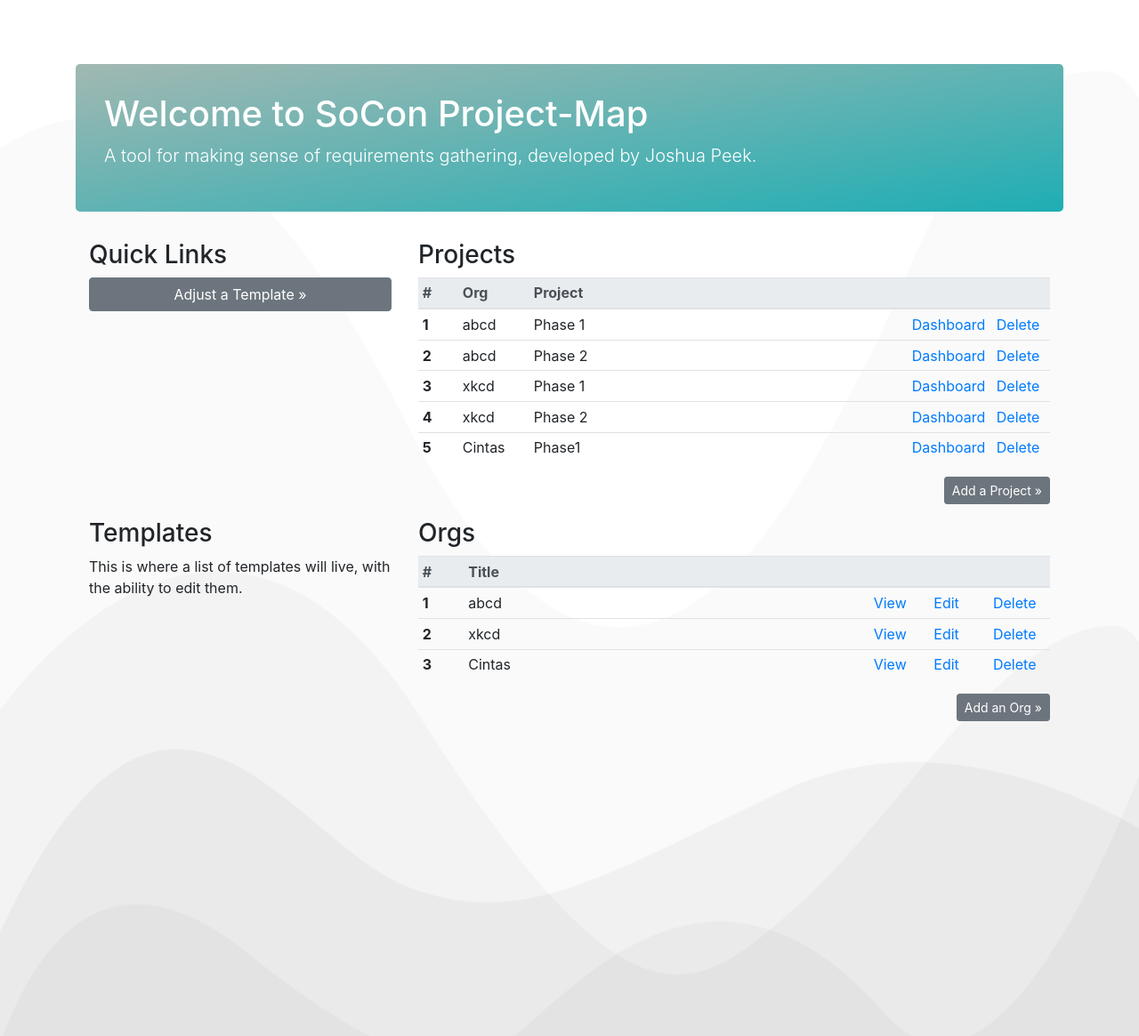
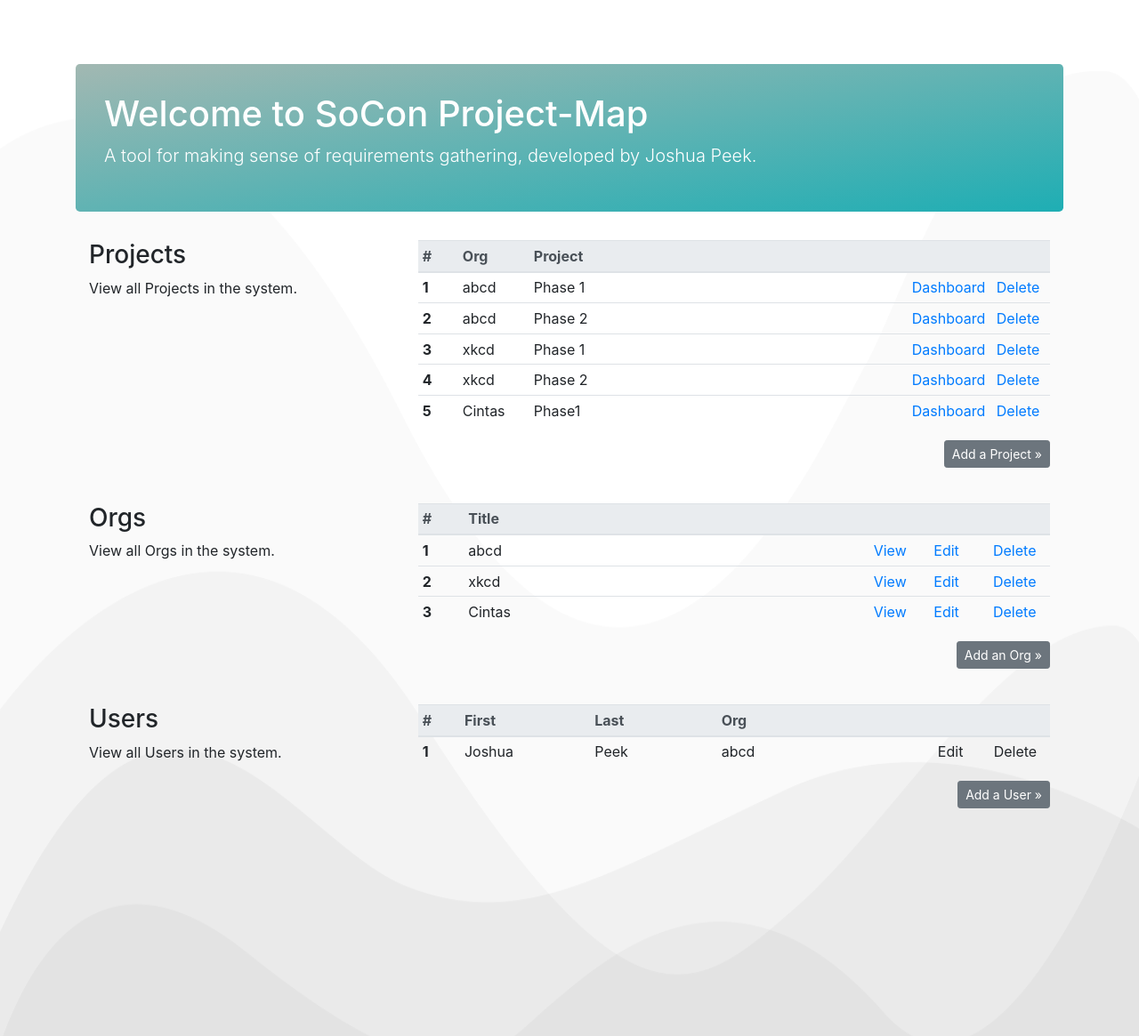
Before and after one commit to joshuapeek/project-map-tool, a Flask app: page / in a window 1280 px wide. Shown: the top 1165 px of the page at 89% size. Run offline with Flask 2, Linux system fonts and the light colour scheme; some libraries are stand-ins or nearby versions.

Commit message:
+ user read table on main.html; working aligned to new, defined MVP

```diff
--- a/app.py
+++ b/app.py
@@ -2,7 +2,7 @@ from flask import Flask, render_template, request, redirect
 from flask import url_for, flash, jsonify
 from sqlalchemy import create_engine, and_
 from sqlalchemy.orm import sessionmaker
-from database_setup import Org, Project, Role, Screen, Function, Functgroup, Base
+from database_setup import Org, Project, Role, Screen, Function, Functgroup, Action, Story, Section, Element, roleScreen, roleSection, storyScreen, user, userProject, userOrg, super, Base
 from sqlalchemy.pool import StaticPool
 from flask import session as login_session
 import random
@@ -40,8 +40,10 @@ session = DBSession()
 def mainPage():
     allorgs = session.query(Org).all()
     allprojects = session.query(Project).all()
+    userOrgs = session.query(userOrg).all()
     return render_template('main.html', allorgs=allorgs,
-                            allprojects=allprojects)
+                            allprojects=allprojects,
+                            userOrgs=userOrgs)
 
 
 # query specified org object & all project objects associated with org
--- a/templates/main.html
+++ b/templates/main.html
@@ -20,19 +20,19 @@
 
       <div class="container">
         <!-- Example row of columns -->
-        <div class="row">
+        <div class="row mb-4">
           <div class="col-md-4">
-            <h3>Quick Links</h3>
+            <h3>Projects</h3>
+            View all Projects in the system.
             <!--<p><button type="button" class="btn btn-secondary btn-block" data-toggle="modal" data-target="#add-org">Add an Org &raquo;</button></p>
             <p><button type="button" class="btn btn-secondary btn-block" data-toggle="modal" data-target="#add-project">Add a Project &raquo;</button></p>
             <form action="#">-->
-              <p><button type="button" class="btn btn-secondary btn-block">Adjust a Template &raquo;</button></p>
-            </form>
+              <!--<p><button type="button" class="btn btn-secondary btn-block">Adjust a Template &raquo;</button></p>-->
+            <!--</form>-->
             <!--<p><button type="button" class="btn btn-secondary btn-block" data-toggle="modal" data-target="#org-select">Adjust Orgs &raquo;</button></p>-->
             <!--<p><button type="button" class="btn btn-secondary btn-block" data-toggle="modal" data-target="#project-select">Adjust Projects &raquo;</button></p>-->
           </div>
           <div class="col-md-8">
-            <h3>Projects</h3>
               <table class="table table-responsive table-sm table-hover" width="100%">
                 <thead class="thead-light">
                   <tr>
@@ -61,13 +61,13 @@
           </div>
         </div>
 
-        <div class="row">
+        <!-- Orgs Row -->
+        <div class="row mb-4">
           <div class="col-md-4">
-            <h3>Templates</h3>
-              <p>This is where a list of templates will live, with the ability to edit them.</p>
+            <h3>Orgs</h3>
+              <p>View all Orgs in the system.</p>
           </div>
           <div class="col-md-8">
-            <h3>Orgs</h3>
               <table class="table table-responsive table-sm table-hover" width="100%">
                 <thead class="thead-light">
                   <tr>
@@ -95,6 +95,46 @@
             </span>
           </div>
         </div>
+        <!-- Orgs Row End -->
+
+        <!-- Users Row -->
+        <div class="row mb-4">
+          <div class="col-md-4">
+            <h3>Users</h3>
+              <p>View all Users in the system.</p>
+          </div>
+          <div class="col-md-8">
+              <table class="table table-responsive table-sm table-hover" width="100%">
+                <thead class="thead-light">
+                  <tr>
+                    <th scope="col" width="55px">#</th>
+                    <th scope="col" width="170px">First</th>
+                    <th scope="col" width="170px">Last</th>
+                    <th scope="col" width="300px">Org</th>
+                    <th scope="col" width="70px"></th>
+                    <th scope="col" width="71px"></th>
+                  </tr>
+                </thead>
+                <tbody>
+                  {% for i in userOrgs %}
+                  <tr>
+                    <th scope="row">{{loop.index}}</th>
+                    <td>{{i.user.firstname}}</td>
+                    <td>{{i.user.lastname}}</td>
+                    <td>{{i.org.title}}</td>
+                    <td>Edit</td>
+                    <td>Delete</td>
+                  </tr>
+                  {% endfor %}
+                </tbody>
+              </table>
+            <span style="float:right;">
+              <p><button type="button" class="btn btn-secondary btn-sm" data-toggle="modal" data-target="#add-org">Add a User &raquo;</button></p>
+            </span>
+          </div>
+        </div>
+        <!-- Users Row End
+
 
       </div>
 
```
Also changed, not shown: database_setup.py (+7 -1 lines), project-map-tool.db.
